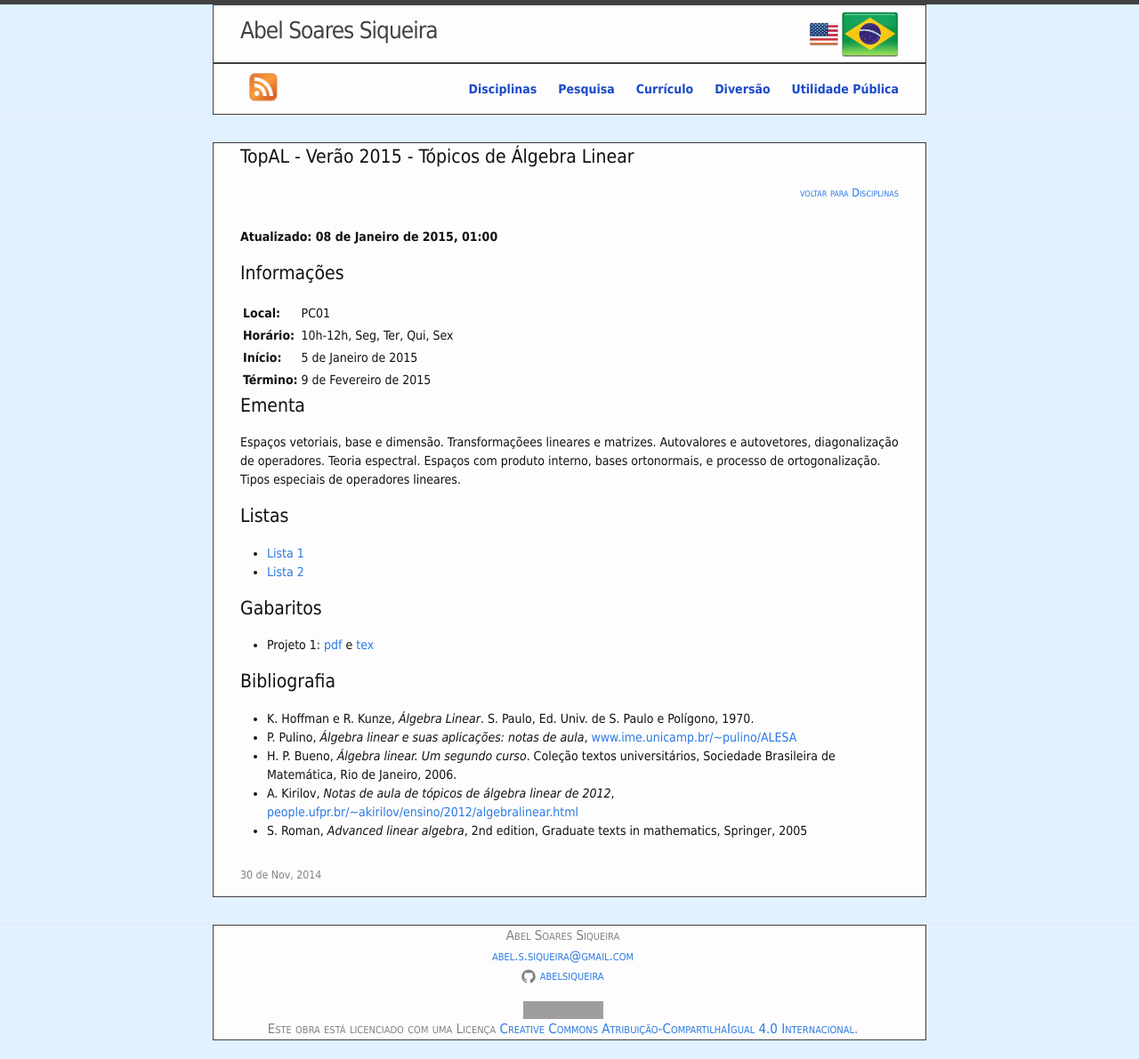
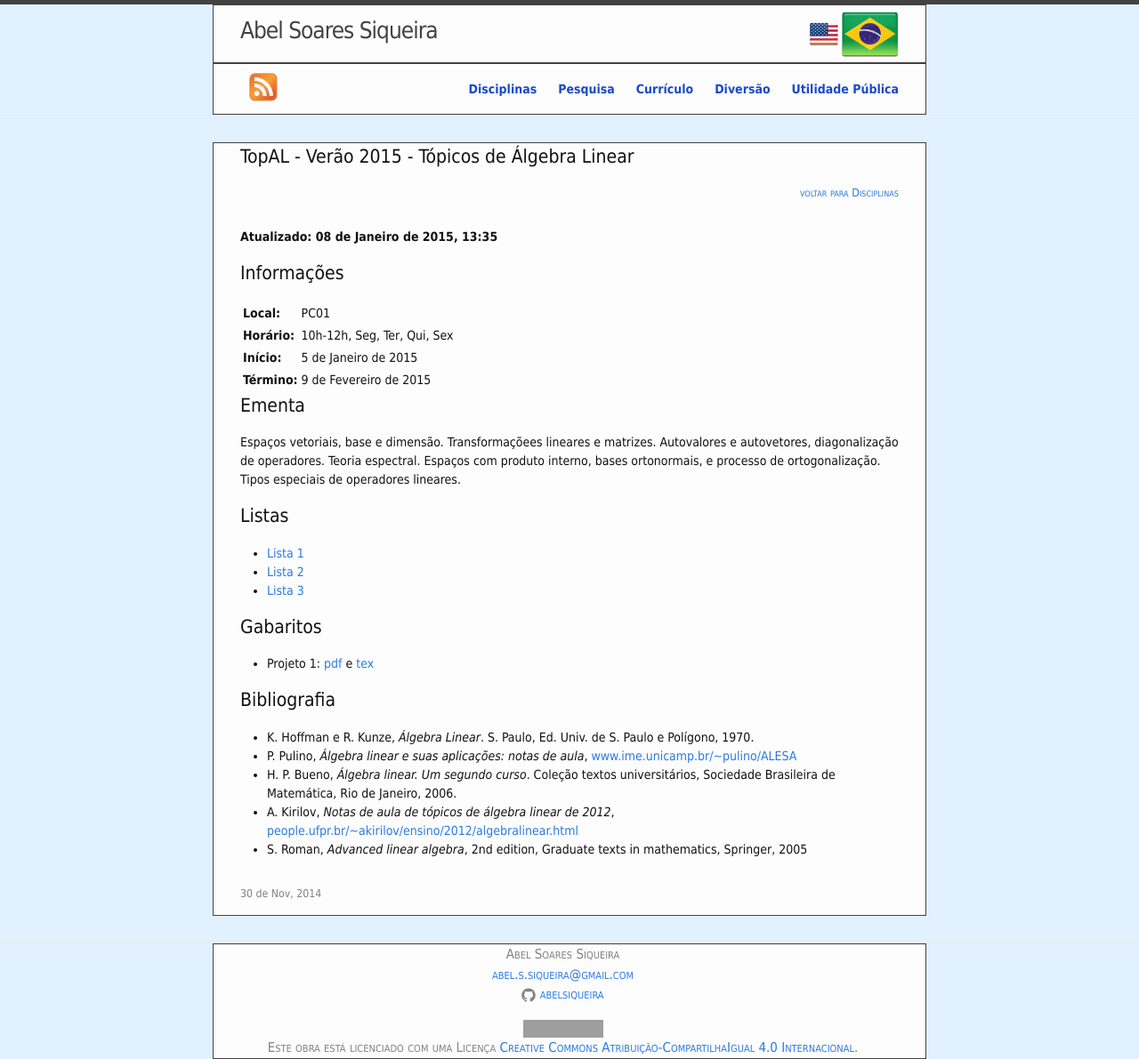
Before and after one commit to abelsiqueira/abelsiqueira.github.io-old, a Jekyll site: the page built from _posts/br/2014-11-30-topal-verao-2015-topicos-de-algebra-linear.markdown, in a window 1280 px wide. Shown: the whole page at 89% size. Built offline with Jekyll 4.4.1, drawn with Linux system fonts in a browser that asks for light colours; before the commit the page ends 1170 px from its top, so only the background shows below that; grey boxes are pictures that could not be loaded.

Commit message:
Adiciona lista 3 de topal 2015

```diff
--- a/_posts/br/2014-11-30-topal-verao-2015-topicos-de-algebra-linear.markdown
+++ b/_posts/br/2014-11-30-topal-verao-2015-topicos-de-algebra-linear.markdown
@@ -5,7 +5,7 @@ date:       2014-11-30
 categories: disciplines
 name:       topal-summer2014
 ---
-**Atualizado: 08 de Janeiro de 2015, 01:00**
+**Atualizado: 08 de Janeiro de 2015, 13:35**
 
 # Informações
 
@@ -28,6 +28,7 @@ Tipos especiais de operadores lineares.
 
   - [Lista 1](/disciplinas/topal2015/lista1.pdf)
   - [Lista 2](/disciplinas/topal2015/lista2.pdf)
+  - [Lista 3](/disciplinas/topal2015/lista3.pdf)
 
 # Gabaritos
 
```
Also changed, not shown: 1 other file.
